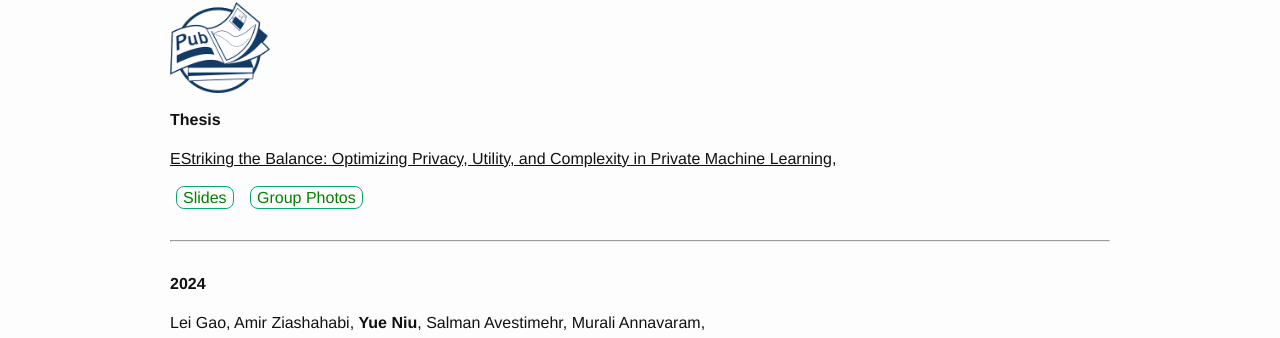
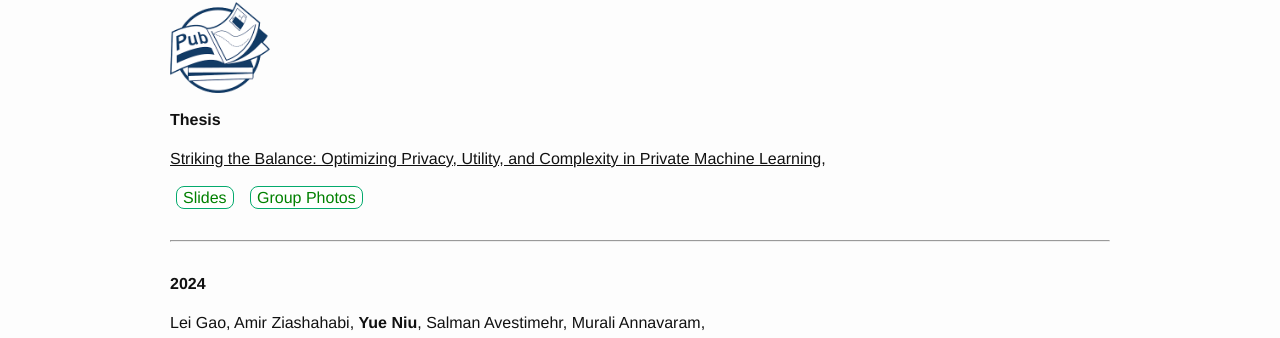
Before and after one commit to yuehniu/homepage, a Jekyll site: the page built from publication.md, in a window 1280 px wide and 900 px high. Shown: the part 183-521 px from the top of the window. Built offline with Jekyll 4.4.1, drawn with Linux system fonts in a browser that asks for light colours; our own code applies the rules of GitHub Pages for plain Markdown files.

```diff
--- a/publication.md
+++ b/publication.md
@@ -8,7 +8,7 @@
 
 **Thesis**
 
-<u>EStriking the Balance: Optimizing Privacy, Utility, and Complexity in Private Machine Learning</u>,
+<u>Striking the Balance: Optimizing Privacy, Utility, and Complexity in Private Machine Learning</u>,
 
 <a href="https://yuehniu.github.io/homepage/docs/PhD_Defense_Slides.pdf" class="btn">Slides</a>
 <a href="https://yuehniu.github.io/homepage/docs/groupphoto.jpeg" class="btn">Group Photos</a>
```
